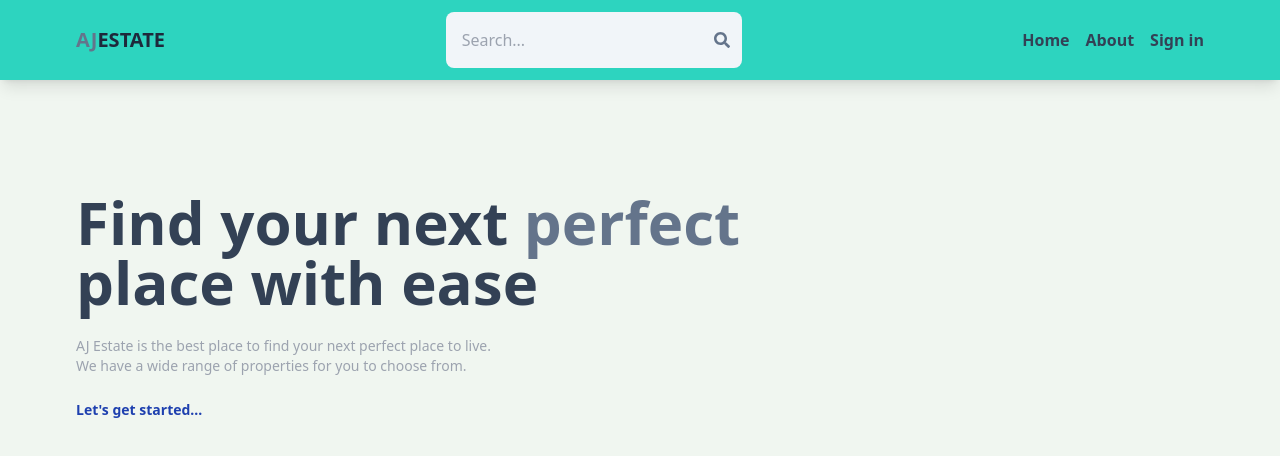
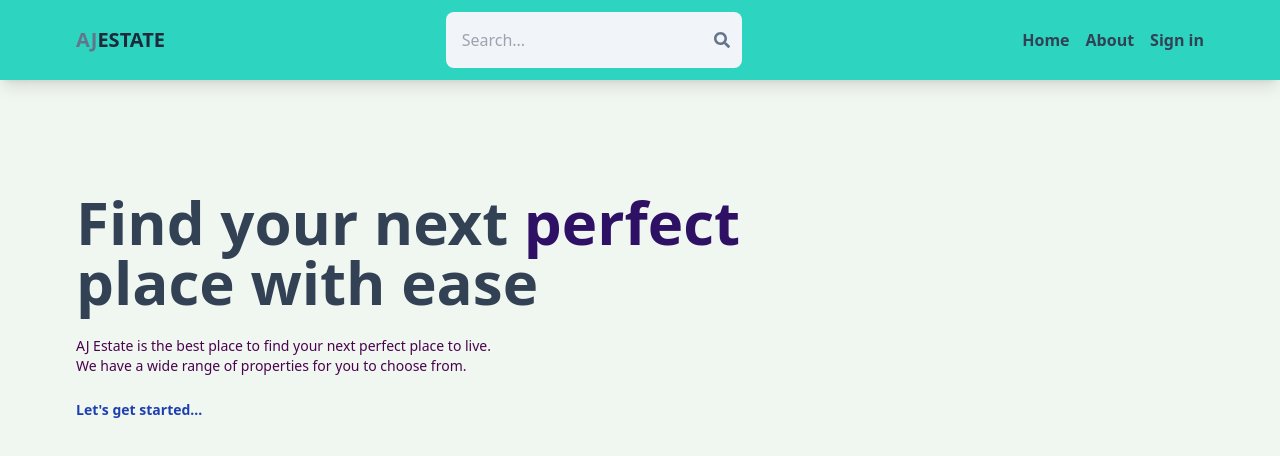
Before and after one commit to Julius-1993/RealEstateProject, a React (Vite) app in the folder AJ-EstateApp/: page / in a window 1280 px wide. Shown: the top 456 px of the page. Built offline with nearby package versions, Linux system fonts and the light colour scheme; no server answers.

Commit message:
Complete home page

```diff
--- a/AJ-EstateApp/src/Screens/Home.jsx
+++ b/AJ-EstateApp/src/Screens/Home.jsx
@@ -50,11 +50,11 @@ export default function Home() {
       {/* top */}
       <div className='flex flex-col gap-6 p-28 px-3 max-w-6xl mx-auto'>
         <h1 className='text-slate-700 font-bold text-3xl lg:text-6xl'>
-          Find your next <span className='text-slate-500'>perfect</span>
+          Find your next <span className='text-violet-950'>perfect</span>
           <br />
           place with ease
         </h1>
-        <div className='text-gray-400 text-xs sm:text-sm'>
+        <div className='text-fuchsia-950 text-xs sm:text-sm'>
           AJ Estate is the best place to find your next perfect place to
           live.
           <br />
```
